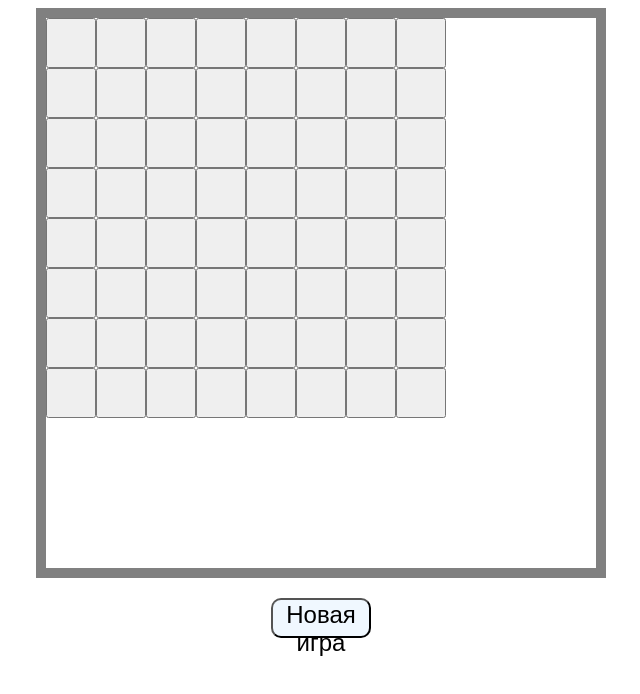
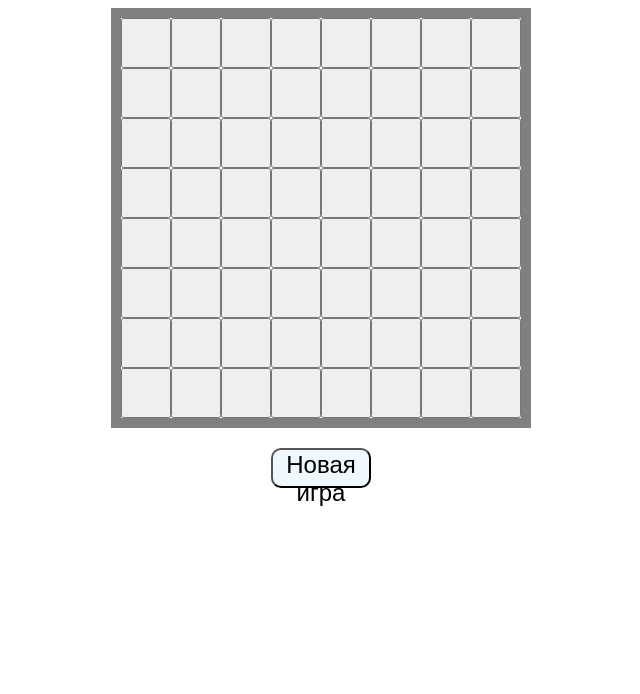
Before and after one commit to matsiushM/Saper, a plain HTML site: page index.html in a window 1280 px wide. Shown: the whole page, without its empty margins (319-959 px from the left). Drawn offline with Linux system fonts and the light colour scheme.

Commit message:
new game table and new system add cells

```diff
--- a/script.js
+++ b/script.js
@@ -1,24 +1,28 @@
-startGame(8,8,15);
+startGame(8, 8, 15);
+
 
 function startGame(height, width, bombs) {
-    const gameTable = document.querySelector('.gameTable');
-    const cellsCount = height * width;
-    gameTable.innerHTML = '<button></button>'.repeat(cellsCount);
-    const cells = [...gameTable.children];
-    const bomb = [...Array(cellsCount).keys()].sort(() => Math.random() - 0.5).slice(0, bombs);
 
-    gameTable.addEventListener('click',(event)=> {
-       if(event.target.tagName !== 'BUTTON'){
-           return;
-       }
-       const index = cells.indexOf(event.target);
-       const column = index % width;
-       const row = Math.floor(index/width);
-       event.target.innerHTML = isBomb(row,column) ? 'X' : ' ';
-       event.target.disabled = true;
+    const table = document.querySelector('.gameTable');
+    const cells = height * width;
+
+    const gameTable = Array.from({length: cells}, (e,index) => {
+        index++;
+        document.createElement('button');
+        return {
+            x: index % 10,
+            y: Math.floor(index / 10),
+            bomb: false,
+            element: document.createElement('button')
+        };
     });
-    function isBomb(row, colum){
-        const index = row * width + colum;
-        return bomb.includes(index);
-    }
+
+    gameTable.forEach((e) => {
+       table.insertAdjacentElement("afterbegin", e.element);
+    });
+
+    gameTable.forEach((e) => {
+
+    });
+
 }
--- a/style.css
+++ b/style.css
@@ -1,8 +1,8 @@
 
 
 .gameTable{
-    width: 550px;
-    height: 550px;
+    width: 400px;
+    height: 400px;
     margin: auto;
     border: 10px solid gray;
     display: grid;
@@ -13,7 +13,6 @@
 button{
     height: 50px;
     font-size: 24px;
-    /*background: darkgray;*/
 }
 
 .repeatGame{
```
Also changed, not shown: 1 other file.
